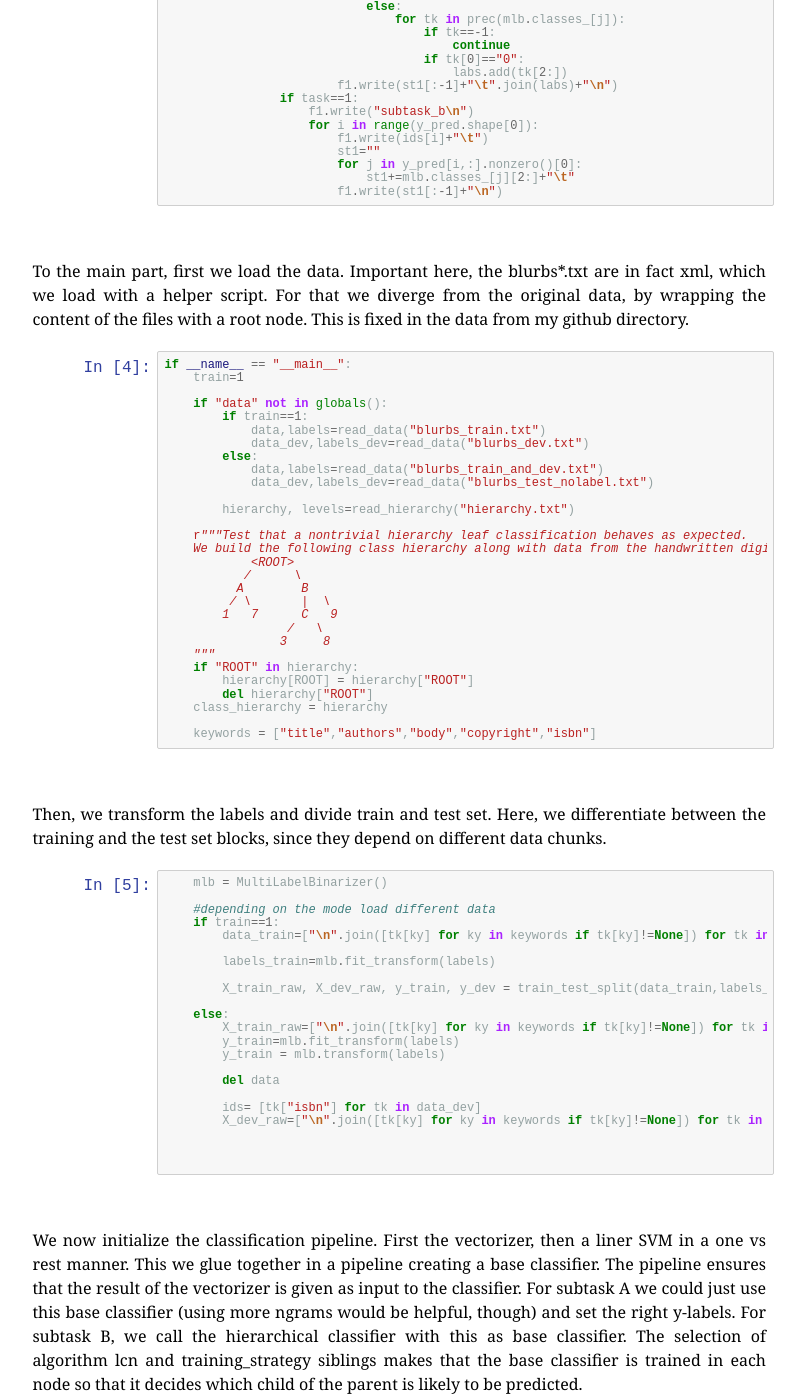
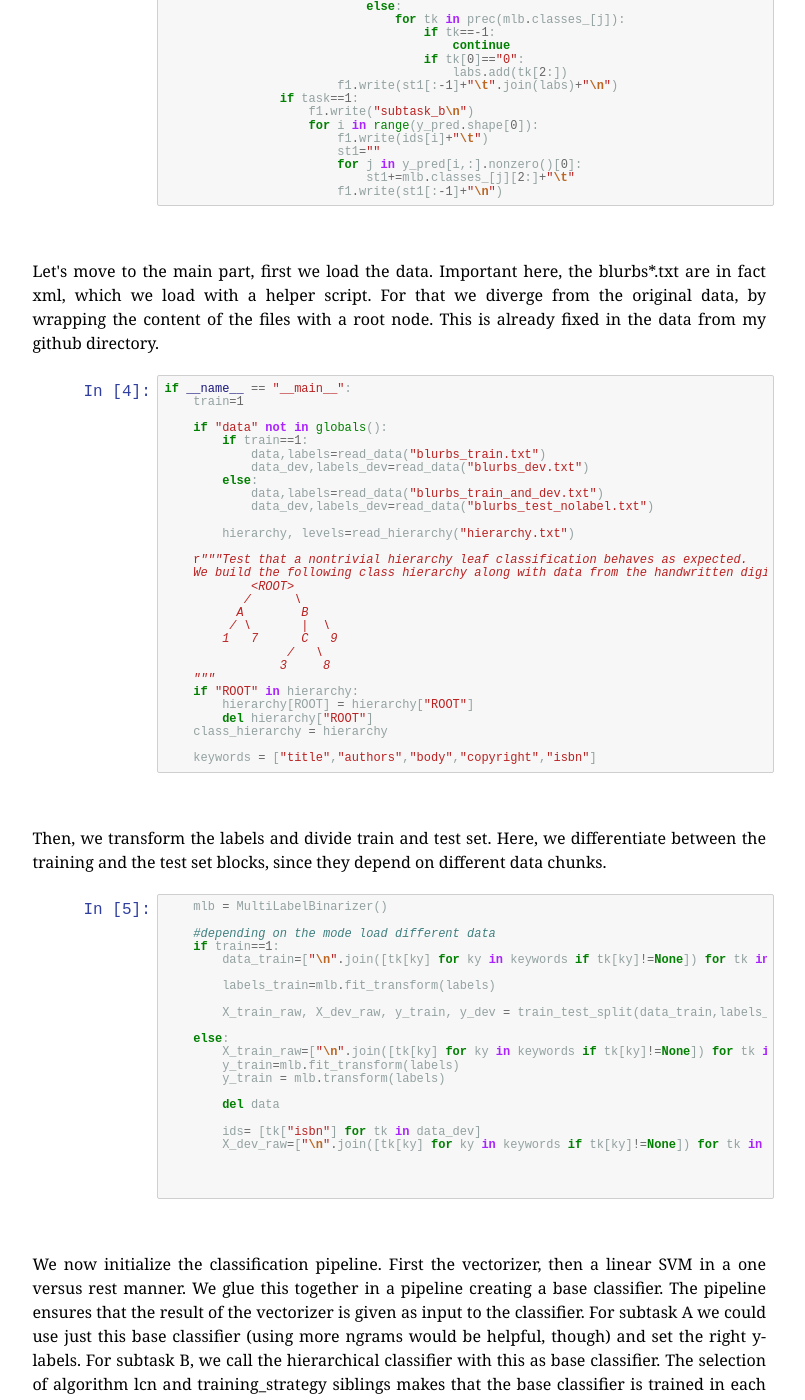
Before and after one commit to fbenites/fbenites.github.io, a Jekyll site: the page GermEval/index.html, which Jekyll copies as it is, in a window 1280 px wide and 1400 px high, scrolled down 2927 px. Shown: the whole window, without its empty margins (315-1120 px from the left). Built offline with Jekyll 4.4.1, drawn with Linux system fonts in a browser that asks for light colours; some of the changed text lies outside the part shown.

Commit message:
Update index.html

```diff
--- a/GermEval/index.html
+++ b/GermEval/index.html
@@ -1336,7 +1336,7 @@ We discuss here the hierarchical approach (Subtask B), to solve the 343 labels p
 <div class="cell border-box-sizing text_cell rendered"><div class="prompt input_prompt">
 </div><div class="inner_cell">
 <div class="text_cell_render border-box-sizing rendered_html">
-<p>To the main part, first we load the data. Important here, the blurbs*.txt are in fact xml, which we load with a helper script. For that we diverge from the original data, by wrapping the content of the files with a root node. This is fixed in the data from my github directory.</p>
+<p>Let's move to the main part, first we load the data. Important here, the blurbs*.txt are in fact xml, which we load with a helper script. For that we diverge from the original data, by wrapping the content of the files with a root node. This is already fixed in the data from my github directory.</p>
 
 </div>
 </div>
@@ -1427,7 +1427,7 @@ We discuss here the hierarchical approach (Subtask B), to solve the 343 labels p
 <div class="cell border-box-sizing text_cell rendered"><div class="prompt input_prompt">
 </div><div class="inner_cell">
 <div class="text_cell_render border-box-sizing rendered_html">
-<p>We now initialize the classification pipeline. First the vectorizer, then a liner SVM in a one vs rest manner. This we glue together in a pipeline creating a base classifier. The pipeline ensures that the result of the vectorizer is given as input to the classifier. For subtask A we could just use this base classifier (using more ngrams would be helpful, though) and set the right y-labels. For subtask B, we call the hierarchical classifier with this as base classifier. The selection of algorithm lcn and training_strategy siblings makes that the base classifier is trained in each node so that it decides which child of the parent is likely to be predicted.</p>
+<p>We now initialize the classification pipeline. First the vectorizer, then a linear SVM in a one versus rest manner. We glue this together in a pipeline creating a base classifier. The pipeline ensures that the result of the vectorizer is given as input to the classifier. For subtask A we could use just this base classifier (using more ngrams would be helpful, though) and set the right y-labels. For subtask B, we call the hierarchical classifier with this as base classifier. The selection of algorithm lcn and training_strategy siblings makes that the base classifier is trained in each node so that it decides which child of the parent is likely to be predicted.</p>
 
 </div>
 </div>
```
Also changed, not shown: other parts of GermEval/index.html (+5 -5 lines).
